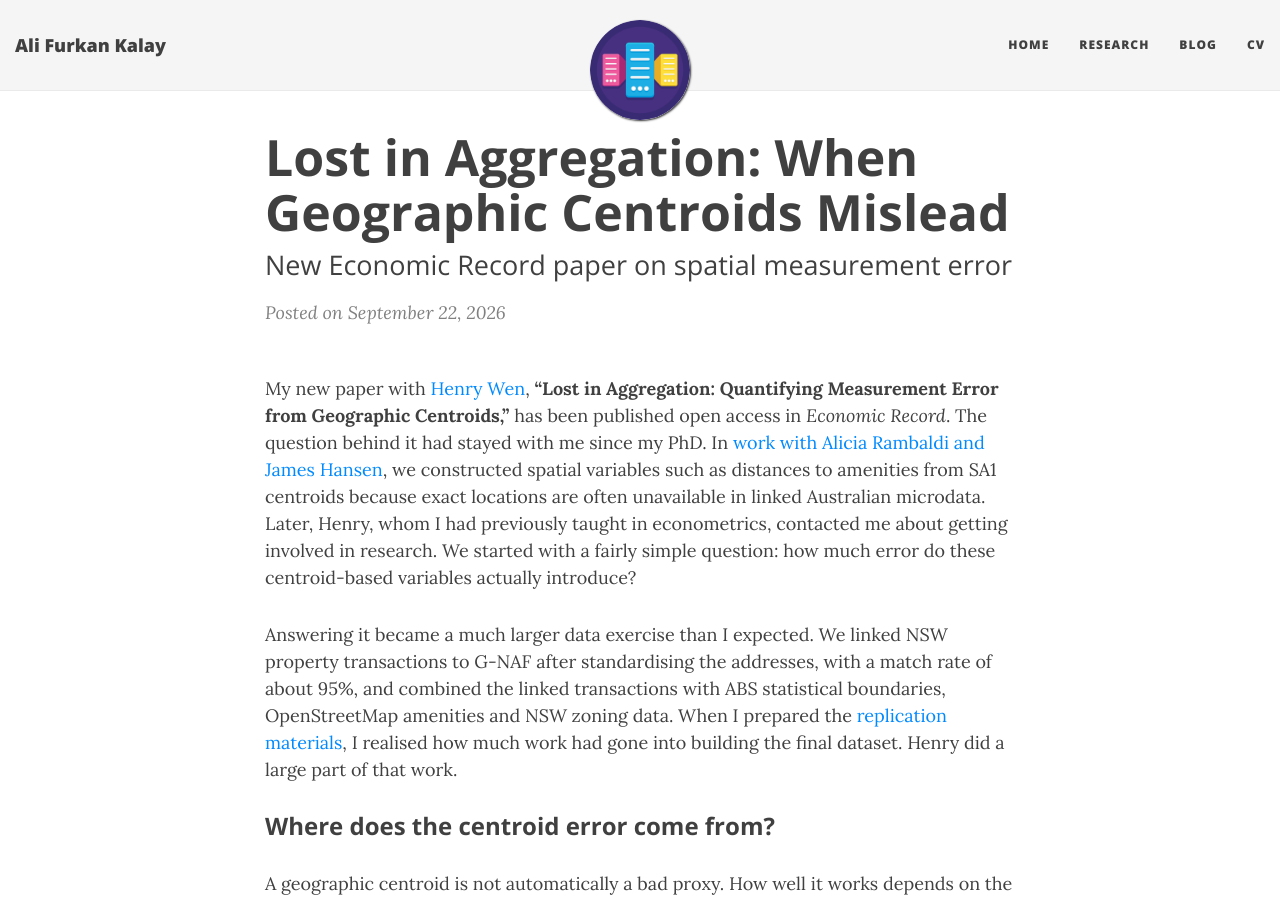
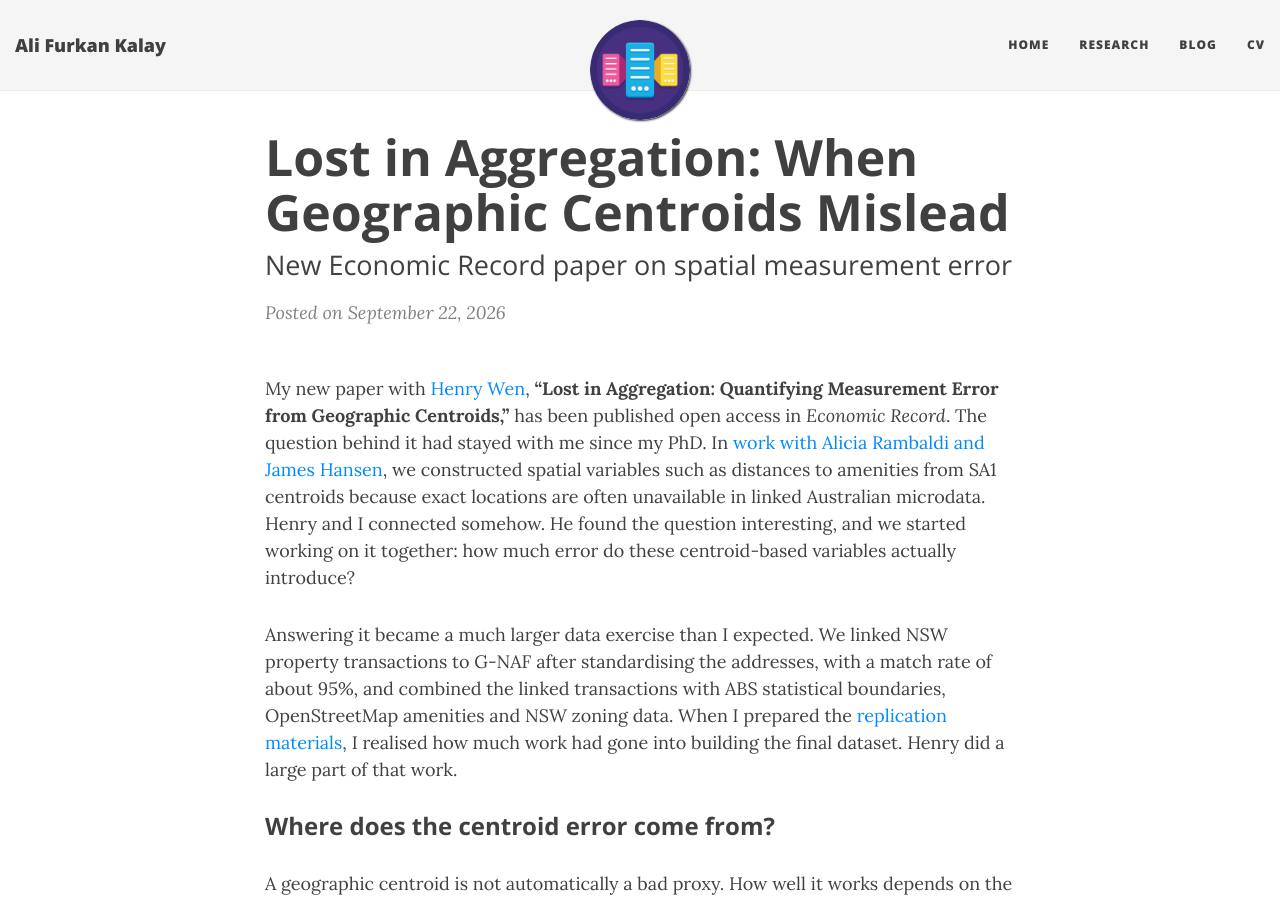
Before and after one commit to alfurka/alfurka.github.io, a Jekyll site: the page built from _posts/2026-09-22-lost-in-aggregation-geographic-centroids.md, in a window 1280 px wide and 900 px high. Built offline with Jekyll 4.4.1, drawn with Linux system fonts in a browser that asks for light colours; nearby versions of some CDN libraries; formulas are drawn with MathJax 3.

Commit message:
Refine origin story in centroid paper post

```diff
--- a/_posts/2026-09-22-lost-in-aggregation-geographic-centroids.md
+++ b/_posts/2026-09-22-lost-in-aggregation-geographic-centroids.md
@@ -6,7 +6,7 @@ tags: [NEWS, blog, publication, econometrics, spatial-data, measurement-error, a
 image: /img/data.png
 ---
 
-My new paper with [Henry Wen](https://onlinelibrary.wiley.com/doi/10.1111/1475-4932.70072), **"Lost in Aggregation: Quantifying Measurement Error from Geographic Centroids,"** has been published open access in *Economic Record*. The question behind it had stayed with me since my PhD. In [work with Alicia Rambaldi and James Hansen](https://iariw.org/wp-content/uploads/2024/08/4B-2Rambaldi.pdf), we constructed spatial variables such as distances to amenities from SA1 centroids because exact locations are often unavailable in linked Australian microdata. Later, Henry, whom I had previously taught in econometrics, contacted me about getting involved in research. We started with a fairly simple question: how much error do these centroid-based variables actually introduce?
+My new paper with [Henry Wen](https://onlinelibrary.wiley.com/doi/10.1111/1475-4932.70072), **"Lost in Aggregation: Quantifying Measurement Error from Geographic Centroids,"** has been published open access in *Economic Record*. The question behind it had stayed with me since my PhD. In [work with Alicia Rambaldi and James Hansen](https://iariw.org/wp-content/uploads/2024/08/4B-2Rambaldi.pdf), we constructed spatial variables such as distances to amenities from SA1 centroids because exact locations are often unavailable in linked Australian microdata. Henry and I connected somehow. He found the question interesting, and we started working on it together: how much error do these centroid-based variables actually introduce?
 
 Answering it became a much larger data exercise than I expected. We linked NSW property transactions to G-NAF after standardising the addresses, with a match rate of about 95%, and combined the linked transactions with ABS statistical boundaries, OpenStreetMap amenities and NSW zoning data. When I prepared the [replication materials](https://github.com/alfurka/quantify-measurement-error-replication-codes), I realised how much work had gone into building the final dataset. Henry did a large part of that work.
 
```
